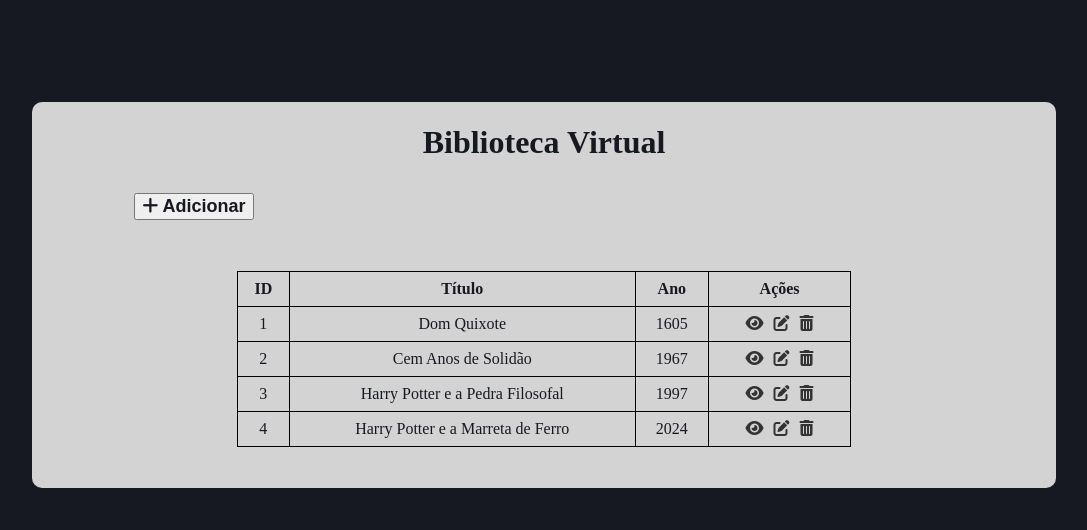
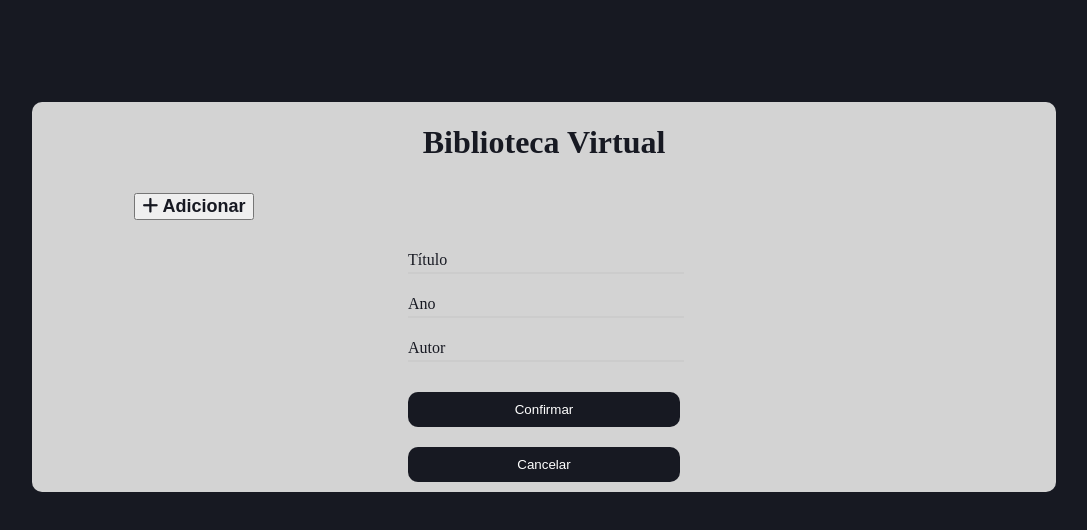
Before and after one commit to MarcusCastilhos/firstAngularProject, an Angular app: page / in a window 1280 px wide. Shown: the top 530 px of the page, without its empty margins (96-1183 px from the left). Built offline with nearby package versions, Linux system fonts and the light colour scheme; data requests are answered from the project's data file.

Commit message:
feat: added style to add-book-form

```diff
--- a/src/app/app.component.ts
+++ b/src/app/app.component.ts
@@ -21,7 +21,7 @@ import { CommonModule } from '@angular/common';
   providers: [LivrosService],
 })
 export class AppComponent {
-  isAddingBook = false;
+  isAddingBook = true;
 
   onAddBook() {
     this.isAddingBook = true;
--- a/src/app/components/add-book-form/add-book-form.component.html
+++ b/src/app/components/add-book-form/add-book-form.component.html
@@ -1,50 +1,48 @@
 <div class="container">
-  <form [formGroup]="bookForm" (ngSubmit)="onSubmit()">
+  <form [formGroup]="bookForm" (ngSubmit)="onSubmit()" class="form-container">
     <div class="form-group">
-      <label for="title">Título</label>
       <input
         id="title"
         formControlName="title"
         type="text"
-        class="form-control"
+        class="form-control input-form"
+        [ngClass]="{
+          'is-invalid':
+            bookForm.get('title')?.invalid && bookForm.get('title')?.touched
+        }"
+        required
       />
-      <div
-        *ngIf="bookForm.get('title')?.invalid && bookForm.get('title')?.touched"
-      >
-        <small class="text-danger">Título é obrigatório</small>
-      </div>
+      <label for="title">Título</label>
     </div>
+
     <div class="form-group">
-      <label for="year">Ano</label>
       <input
         id="year"
         formControlName="year"
         type="text"
-        class="form-control"
+        class="form-control input-form"
+        [ngClass]="{
+          'is-invalid':
+            bookForm.get('year')?.invalid && bookForm.get('year')?.touched
+        }"
+        required
       />
-      <div
-        *ngIf="bookForm.get('year')?.invalid && bookForm.get('year')?.touched"
-      >
-        <small class="text-danger"
-          >Ano é obrigatório e deve ter 4 dígitos</small
-        >
-      </div>
+      <label for="year">Ano</label>
     </div>
+
     <div class="form-group">
-      <label for="author">Autor</label>
       <input
         id="author"
         formControlName="author"
         type="text"
-        class="form-control"
+        class="form-control input-form"
+        [ngClass]="{
+          'is-invalid':
+            bookForm.get('author')?.invalid && bookForm.get('author')?.touched
+        }"
+        required
       />
-      <div
-        *ngIf="
-          bookForm.get('author')?.invalid && bookForm.get('author')?.touched
-        "
-      >
-        <small class="text-danger">Autor é obrigatório</small>
-      </div>
+      <label for="author">Autor</label>
     </div>
 
     <button type="submit" class="btn btn-primary" [disabled]="bookForm.invalid">
--- a/src/app/components/add-book-form/add-book-form.component.scss
+++ b/src/app/components/add-book-form/add-book-form.component.scss
@@ -0,0 +1,54 @@
+.form-control.is-invalid {
+  border-color: #dc3545;
+}
+
+form .form-container {
+  max-width: 400px;
+  width: 100%;
+}
+
+.form-group {
+  width: 100%;
+  position: relative;
+  margin: 20px 0;
+}
+
+.form-group label {
+  position: absolute;
+  left: 0;
+  bottom: 5px;
+  transition: all 0.2s;
+  cursor: text;
+}
+
+.input-form {
+  width: 100%;
+  border: 0;
+  border-bottom: 2px solid #ccc;
+  background-color: rgb(211, 211, 211);
+
+  font-size: 17px;
+  outline: none;
+}
+
+form .form-group .input-form:focus ~ label,
+form .form-group .input-form:valid ~ label {
+  transform: translateY(-24px);
+  font-size: 12px;
+  color: rgb(23, 25, 34);
+}
+
+.btn {
+  width: 100%;
+  text-align: center;
+  margin: 10px 0;
+}
+
+.btn {
+  padding: 10px 40px;
+  border: 0;
+  border-radius: 10px;
+  background-color: rgb(23, 25, 34);
+  color: white;
+  cursor: pointer;
+}
```
